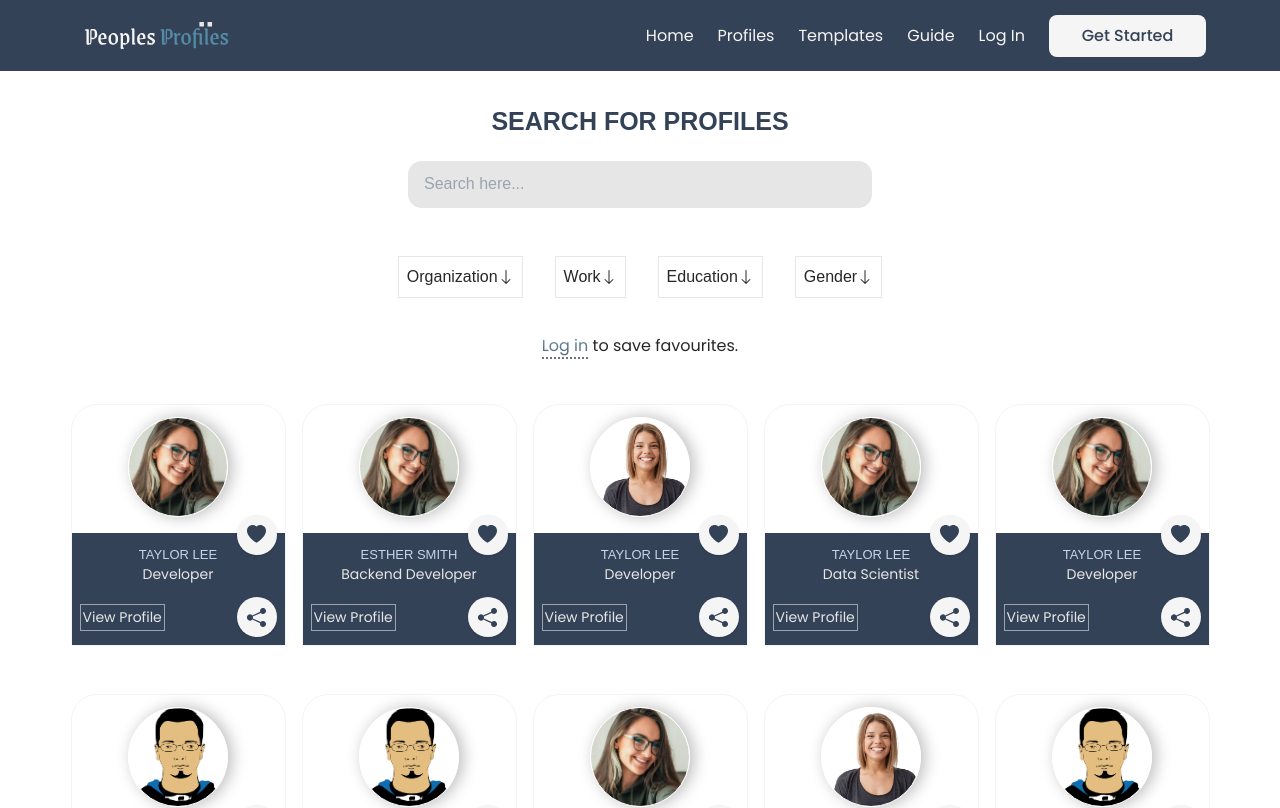
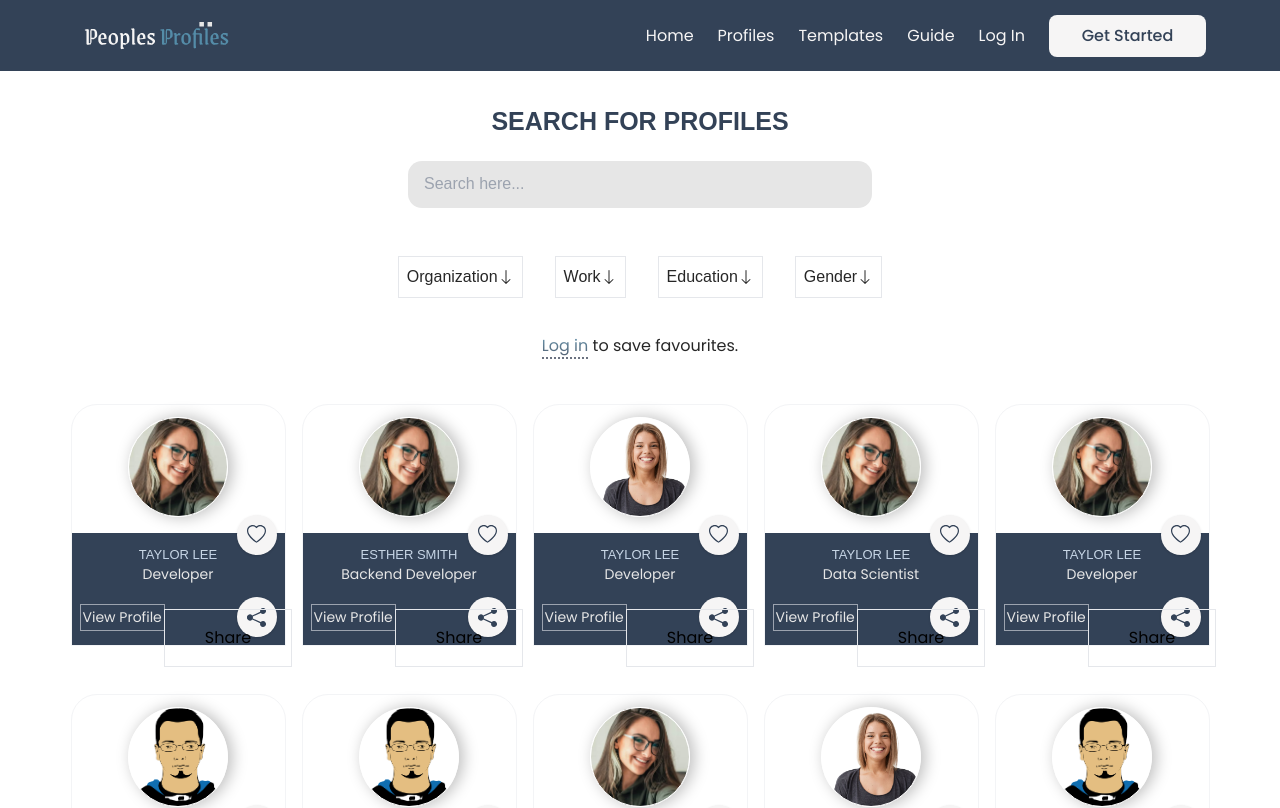
Before and after one commit to ivioje/Peoples-Profile, a React (Vite) app in the folder client/: page /profiles in a window 1280 px wide. Shown: the top 808 px of the page. Built offline with nearby package versions, Linux system fonts and the light colour scheme; a web font is replaced by a local one.

Commit message:
share modal

```diff
--- a/client/src/routes/home/hero.jsx
+++ b/client/src/routes/home/hero.jsx
@@ -39,7 +39,9 @@ const GetStarted = () => (
             <button className='text-gradient mx-2'>
                 GET STARTED {' '}
             </button>
-            <span className='mx-2 absolute rotate-[-45deg] text-primary p-1'><BsArrowRight /></span>
+            <span className='xs:inline-block hidden mx-2 absolute rotate-[-45deg] text-primary p-1'>
+                <BsArrowRight />
+            </span>
         </div>
     </Link>
 )
--- /dev/null
+++ b/client/src/routes/profiles/Share.jsx
@@ -0,0 +1,12 @@
+import React from 'react'
+
+const Share = () => {
+  return (
+    <section className='absolute transform xs:translate-x-[50px] xs:translate-y-48
+    border py-4 px-10 translate-y-36 translate-x-[30px]'>
+        Share
+    </section>
+  )
+}
+
+export default Share
--- a/client/src/routes/profiles/cards.jsx
+++ b/client/src/routes/profiles/cards.jsx
@@ -3,16 +3,20 @@ import { BsHeart, BsHeartFill, BsShareFill } from 'react-icons/bs'
 import { Link } from 'react-router-dom'
 import { cardItems } from '../../constants'
 import CardButton from './cardButton'
+import Share from './Share'
 
 const Cards = () => {
     const [fill, setFill] = useState(cardItems.map(items => items.fill));
+    const [open, setOpen] = useState(false)
 
-    console.log(fill);
 
     const getRandomId = (min, max) => {
-       let id = Math.random() * (max - min) + min;
+        let id = Math.random() * (max - min) + min;
         return id;
+    }
 
+    const openModal = () => {
+        setOpen((prev) => !prev)
     }
 
     return (
@@ -31,7 +35,7 @@ const Cards = () => {
                         <button className='absolute xs:top-[110px] right-0 bg-dimWhite w-[30px] xs:w-[40px]
                         h-[30px] xs:h-[40px] flex items-center justify-center text-[14px] xs:text-[19px] rounded-full
                         mr-1 ss:mr-2 shadow-lg outline-none xs:shadow text-primary' onClick={() => setFill((prev) => !prev)}>
-                            {fill ? <BsHeartFill /> : <BsHeart />}
+                            {fill ? <BsHeart /> : <BsHeartFill />}
                         </button>
                         {/* <CardButton filled={items.fill} setFill={setFill} fill={fill} /> */}
 
@@ -54,6 +58,7 @@ const Cards = () => {
                                 </button>
                             </div>
                         </div>
+                        <Share />
                     </div>
                 ))
                 }
```
